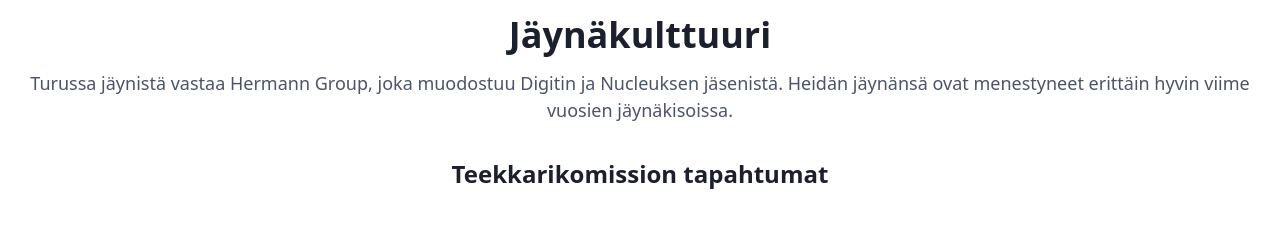
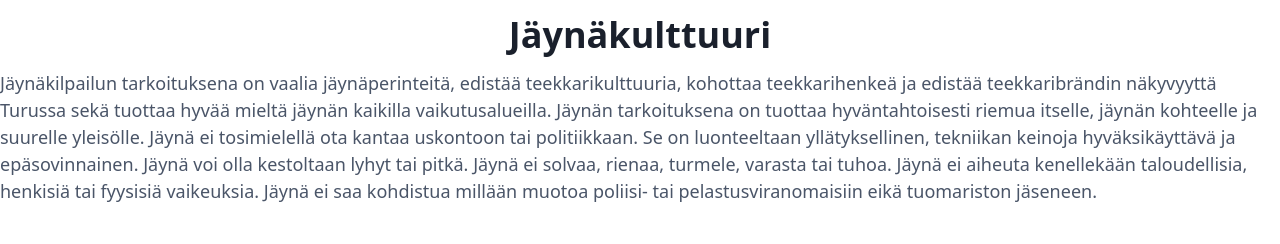
Before and after one commit to Teekkarikomissio/teekkarikomissio.fi, a Next.js app: page /fi/kulttuuri in a window 1280 px wide. Shown: the part 638-882 px from the top of the page. Built offline with nearby package versions, Linux system fonts and the light colour scheme; what next would draw is missing.

Commit message:
Minor tweaks

```diff
--- a/pages/[lang]/fukseille.tsx
+++ b/pages/[lang]/fukseille.tsx
@@ -109,8 +109,8 @@ const NewStudents: React.FC = () => {
           />
         ))}
       </div>
+      <H2>Alumnikerhot</H2>
       <div className="border-b-4 border-solid border-blue-700 lg:border-blue-700" />
-      <H2>Alumnikerhot</H2>
       <div className="lg:grid lg:grid-flow-col lg:grid-cols-2 lg:grid-rows-2 md:block">
         {alumniInfo.map(({ img, href, heading, description, founded }) => (
           <GuildCard
--- a/pages/[lang]/index.tsx
+++ b/pages/[lang]/index.tsx
@@ -43,8 +43,8 @@ const Homepage: React.FC = () => {
       <HeaderPicture img="/index-banner.jpg" alt="Teekkarikomissio" />
 
       <div className="flex lg:flex-row flex-col items-center justify-center">
-        <img className="max-h-full object-contain" src="/logo-utu.png" alt="Utu logo" />
-        <img className="max-h-full object-contain" src="/logo-AboAkademi.png" alt="Åbo akademi logo" />
+        <img className="lg:h-56 w-auto" src="/logo-utu.png" alt="Utu logo" />
+        <img className="h-56 w-auto" src="/logo-AboAkademi.png" alt="Åbo akademi logo" />
       </div>
 
       <div className="max-w-sm w-full lg:max-w-full lg:flex">
@@ -62,7 +62,7 @@ const Homepage: React.FC = () => {
         />
         <div className="bg-white mx-8 p-4 flex flex-col justify-between leading-normal">
           <div className="mb-8">
-            <H2>Turun teekkarien yhteisiä tapahtumia</H2>
+            <H2>Turun teekkareiden yhteisiä tapahtumia</H2>
             <ShortText>
               Järjestämme vuoden aikana teekkariyhteisölle perinteikkäitä ja verkostoa yhdistäviä tapahtumia.
             </ShortText>
--- a/pages/[lang]/kulttuuri.tsx
+++ b/pages/[lang]/kulttuuri.tsx
@@ -2,7 +2,7 @@ import React from 'react';
 import withLocale from '../../hocs/withLocale';
 
 import Layout from '../../components/Layout';
-import { H1, H2, ShortText } from '../../components/Typography';
+import { H1, H2, LongText } from '../../components/Typography';
 
 // import useTranslation from '../../hooks/useTranslation';
 
@@ -55,7 +55,6 @@ const Kulttuuri: React.FC = () => {
 
   return (
     <Layout titleKey="kulttuuri">
-      {/* <TextBox heading={t('cultureHeading')} body={t('cultureBody')} /> */}
       <iframe
         className="w-full min-h-iFrameHeight lg:rounded-lg lg:mt-16"
         src="https://www.youtube.com/embed/GB0Lkq7Om24"
@@ -65,10 +64,15 @@ const Kulttuuri: React.FC = () => {
         title="Valtakunnalliset jäynäkilpailut 2018"
       ></iframe>
       <H1>Jäynäkulttuuri</H1>
-      <ShortText>
-        Turussa jäynistä vastaa Hermann Group, joka muodostuu Digitin ja Nucleuksen jäsenistä. Heidän jäynänsä ovat
-        menestyneet erittäin hyvin viime vuosien jäynäkisoissa.
-      </ShortText>
+      <LongText>
+        Jäynäkilpailun tarkoituksena on vaalia jäynäperinteitä, edistää teekkarikulttuuria, kohottaa teekkarihenkeä ja
+        edistää teekkaribrändin näkyvyyttä Turussa sekä tuottaa hyvää mieltä jäynän kaikilla vaikutusalueilla. Jäynän
+        tarkoituksena on tuottaa hyväntahtoisesti riemua itselle, jäynän kohteelle ja suurelle yleisölle. Jäynä ei
+        tosimielellä ota kantaa uskontoon tai politiikkaan. Se on luonteeltaan yllätyksellinen, tekniikan keinoja
+        hyväksikäyttävä ja epäsovinnainen. Jäynä voi olla kestoltaan lyhyt tai pitkä. Jäynä ei solvaa, rienaa, turmele,
+        varasta tai tuhoa. Jäynä ei aiheuta kenellekään taloudellisia, henkisiä tai fyysisiä vaikeuksia. Jäynä ei saa
+        kohdistua millään muotoa poliisi- tai pelastusviranomaisiin eikä tuomariston jäseneen.
+      </LongText>
       {/* <TextBox heading={'Teekkariwappu'} body={'https://www.teekkariwappu.fi/'} /> */}
       <H2>Teekkarikomission tapahtumat</H2>
       <div className="lg:grid lg:grid-flow-col lg:grid-cols-2 lg:grid-rows-4 md:block">
--- a/pages/[lang]/yhdistys.tsx
+++ b/pages/[lang]/yhdistys.tsx
@@ -93,9 +93,9 @@ const Yhdistys: React.FC = () => {
           </div>
         </div>
       </div>
-      <div className="border-b-4 border-solid border-blue-700 lg:border-blue-700 my-4" />
       <div>
         <H2>Vuoden 2020 hallitus</H2>
+        <div className="border-b-4 border-solid border-blue-700 lg:border-blue-700 my-4" />
         <div className="lg:grid lg:grid-flow-col lg:grid-cols-2 lg:grid-rows-4 md:block">
           {boardMembers.map(({ img, name, position, responsibilities }) => (
             <BoardCard key={`${name}`} img={img} name={name} position={position} responsibilities={responsibilities} />
```
